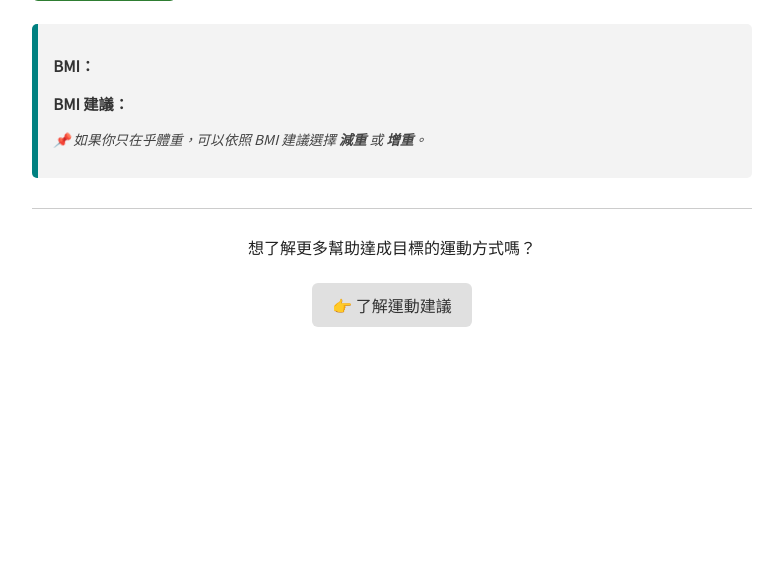
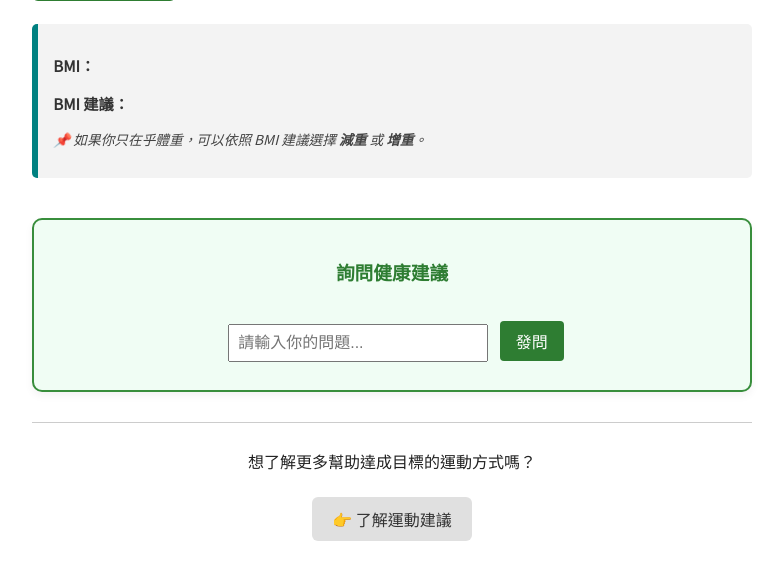
Before and after one commit to TingYu89/tdee-app, a FastAPI app: page / in a window 1280 px wide. Shown: the part 1402-1983 px from the top of the page, without its empty margins (248-1031 px from the left). Before the commit the page ends 1729 px from the top, so only its background shows below. Run offline with FastAPI, Linux system fonts and the light colour scheme.

Commit message:
feat: 加入 AI 問答功能並優化樣式

```diff
--- a/main.py
+++ b/main.py
@@ -7,6 +7,12 @@ from fastapi.staticfiles import StaticFiles
 from fastapi.templating import Jinja2Templates
 from fastapi.requests import Request
 import uvicorn
+import os
+from fastapi.responses import JSONResponse
+from dotenv import load_dotenv
+
+load_dotenv()
+OPENROUTER_API_KEY = os.getenv("OPENROUTER_API_KEY")
 
 templates = Jinja2Templates(directory="templates")
 
@@ -46,3 +52,31 @@ def index(request: Request):
 @app.get("/exercise", response_class=HTMLResponse)
 def exercise_page(request: Request):
     return templates.TemplateResponse("exercise.html", {"request": request})
+
+@app.post("/ask-ai")
+async def ask_ai(data: dict):
+    user_prompt = f"我是一位{data['age']}歲的{data['gender']}，我目前的TDEE是{data['tdee']}，我的目標是{data['goal']}。請給我一天的飲食與運動建議，請具體並簡潔地列出重點。"
+
+    headers = {
+        "Authorization": f"Bearer {OPENROUTER_API_KEY}",
+        "Content-Type": "application/json",
+        "HTTP-Referer": "http://localhost:8000",
+        # "HTTP-Referer": "https://yourdomain.onrender.com",
+        "X-Title": "tdee-app"
+    }
+
+    payload = {
+        "model": "openai/gpt-3.5-turbo",
+        "messages": [
+            {"role": "system", "content": "你是一位營養師與運動教練，請根據使用者提供的TDEE資訊提供具體建議。"},
+            {"role": "user", "content": user_prompt}
+        ]
+    }
+
+    response = requests.post("https://openrouter.ai/api/v1/chat/completions", headers=headers, json=payload)
+
+    if response.status_code == 200:
+        ai_reply = response.json()["choices"][0]["message"]["content"]
+        return JSONResponse(content={"ai_response": ai_reply})
+    else:
+        return JSONResponse(status_code=500, content={"error": "API call failed"})
--- a/static/style.css
+++ b/static/style.css
@@ -239,3 +239,40 @@ body {
   transition: opacity 0.2s ease;
   opacity: 0;
 }
+
+.ask-ai-section {
+  border: 2px solid #388e3c;         /* 加粗一點，顏色明顯 */
+  border-radius: 10px;
+  background-color: #f0fdf4;         /* 更淺的綠底 */
+  padding: 20px;
+  margin-top: 40px;
+  text-align: center;
+  box-shadow: 0 4px 8px rgba(0, 0, 0, 0.05);
+}
+
+.ask-ai-section input[type="text"] {
+  width: 240px;
+  padding: 8px;
+  margin: 8px;
+  font-size: 16px;
+}
+
+.ask-ai-section button {
+  padding: 8px 16px;
+  background-color: #2e7d32;
+  color: white;
+  border: none;
+  border-radius: 4px;
+  cursor: pointer;
+}
+
+.ask-ai-section button:hover {
+  background-color: #1b5e20;
+}
+
+
+.ask-ai-section h3 {
+  margin-bottom: 16px;
+  color: #2e7d32;
+  font-weight: bold;
+}
--- a/templates/index.html
+++ b/templates/index.html
@@ -59,6 +59,7 @@
       </label>
 
       <button type="submit">✅ 計算 TDEE</button>
+
     </form>
 
     <div id="result-container" class="result" style="display:none">
@@ -70,15 +71,25 @@
       </ul>
       <p id="message"></p>
     </div>
+
     <div class="bmi-box">
       <p><strong>BMI：</strong><span id="bmi"></span></p>
       <p><strong>BMI 建議：</strong><span id="bmi_message"></span></p>
       <p class="bmi-note">📌 如果你只在乎體重，可以依照 BMI 建議選擇 <strong>減重</strong> 或 <strong>增重</strong>。</p>
     </div>
+
+    <div class="ask-ai-section">
+      <h3>詢問健康建議</h3>
+      <input type="text" id="user-question" placeholder="請輸入你的問題..." />
+      <button onclick="askAI()">發問</button>
+      <div id="ai-response"></div>
+    </div>
+
     <div class="next-suggestion">
       <p>想了解更多幫助達成目標的運動方式嗎？</p>
       <a href="/exercise" class="btn-secondary">👉 了解運動建議</a>
     </div>
+
   </div>
 
   <script>
@@ -106,6 +117,25 @@
       document.getElementById("bmi").textContent = json.bmi.toFixed(2);
       document.getElementById("bmi_message").textContent = json.bmi_message;
     });
+    document.addEventListener("DOMContentLoaded", () => {
+      const aiBtn = document.getElementById("ask-ai-btn");
+      const aiInput = document.getElementById("ai-question");
+      const aiResult = document.getElementById("ai-answer");
+
+      aiBtn.addEventListener("click", async () => {
+        const question = aiInput.value;
+        aiResult.textContent = "AI 正在思考中... ⏳";
+
+        const res = await fetch("/ask-ai", {
+          method: "POST",
+          headers: { "Content-Type": "application/json" },
+          body: JSON.stringify({ question })
+        });
+
+        const data = await res.json();
+        aiResult.textContent = "💬 " + data.answer;
+      });
+    });
   </script>
 </body>
 </html>
```
Also changed, not shown: 2 other files.
